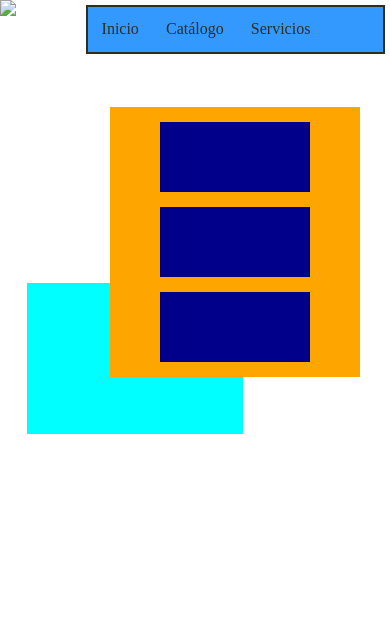
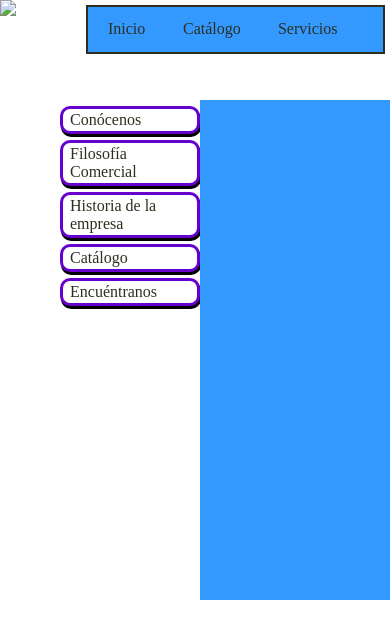
Before and after one commit to GZA1/DWpractica, a PHP site: page /index.html in a window 390 px wide; the page is wider, and only the part inside the window is pictured. Shown: the top 639 px of that part. Run offline with PHP 8.4, Linux system fonts and the light colour scheme; some libraries are stand-ins or nearby versions.

Commit message:
+ responsive ¿?

```diff
--- a/index.html
+++ b/index.html
@@ -3,23 +3,26 @@
     <head>
         <meta charset="utf-8">
         <meta name="author" content="Gonzalo Senovilla, Miguel Vitores">
+        <meta name="keywords" content="hardware components">
+        <meta name="robots" content="NoIndex, NoFollow">
+        <meta name="viewport" content="width=device-width">
         <link rel="stylesheet" href="styles/style1.css">
     </head>
     <body>
         <nav>
             <a id="logo" href="https://placeholder.com/"><img src="https://via.placeholder.com/60/6600cc/2e2e1f?text=Logo"></a>
-                <ul class="lista_nav">
+            <ul id="lista_nav">
                 <li class="cont_enlace_interno">
-                        <a id="enlace_inicio">Inicio</a>
+                    <a href="index.html">Inicio</a>
                 </li>
                 <li class="cont_enlace_interno">
-                        <a id="enlace_catalogo">Catálogo</a>
+                    <a href="catalogo/index.html">Catálogo</a>
                 </li>
                 <li class="cont_enlace_interno">
-                        <a id="enlace_servicios">Servicios</a>
+                    <a href="servicios/index.html">Servicios</a>
                 </li>
                 <li class="cont_enlace_interno">
-                        <a id="enlace_encuentranos">Encuéntranos</a>
+                    <a href="encuentranos/index.html">Encuéntranos</a>
                 </li>
                 <li>
                     <form>
@@ -34,25 +37,54 @@
                 </li>
             </ul>
         </nav>
+<!--            Este contiene los divs laterales-->
+            <div id="sideContainer">
+                <ul id="lista_side">
+                    <li class="sideDiv">
+                        <a>Conócenos</a>
+                    </li>
+                    <li class="sideDiv">
+                        <a>Filosofía Comercial</a>
+                    </li>
+                    <li class="sideDiv">
+                        <a>Historia de la empresa</a>
+                    </li>
+                    <li class="sideDiv">
+                        <a>Catálogo</a>
+                    </li>
+                    <li class="sideDiv">
+                        <a>Encuéntranos</a>
+                    </li>
+                </ul>
+            </div>
+        <div class="flex_rows" id="contenedor_main_ads">
 <!--        Este div contiene la parte central -->
             <div id="mainContainer">
-<!--            Este contiene los divs laterales-->
-           <div id="sideContainer">
-                <div class="sideDiv">Conocenos</div>
-                <div class="sideDiv">Filosofía Comercial</div>
-                <div class="sideDiv">Historia de la empresa</div>
-                <div class="sideDiv">Catálogo</div>
-                <div class="sideDiv">Encuéntranos</div>
-            </div>
                 <div id="contenidoMain"></div>
             </div>
-
+    <!--        Este div contiene los anuncios -->
             <aside id="adsLateral">
-            <div class="adv"></div>
-            <div class="adv"></div>
-            <div class="adv"></div>
-
-
+                <ul id="lista_ads">
+                    <li class="ad_container">
+                        <a href="http://www.uemc.es/" target="_blank" class="ad_enlace">
+                            <div><b>ANUNCIO</b></div>
+                            <div><img alt="UEMC" width="150px" src="img/ad1.png"></div>
+                        </a>
+                    </li>
+                    <li class="ad_container">
+                        <a href="http://www.uemc.es/" target="_blank" class="ad_enlace">
+                            <div><b>ANUNCIO</b></div>
+                            <div><img alt="UEMC" width="150px" src="img/ad2.png"></div>
+                        </a>
+                    </li>
+                    <li class="ad_container">
+                        <a href="http://www.uemc.es/" target="_blank" class="ad_enlace">
+                            <div><b>ANUNCIO</b></div>
+                            <div><img alt="UEMC" width="150px" src="img/ad3.png"></div>
+                        </a>
+                    </li>
+                </ul>
             </aside>
+        </div>
     </body>
 </html>
--- a/styles/style1.css
+++ b/styles/style1.css
@@ -26,7 +26,7 @@ nav {
     margin-right: 70px;
 }
 
-.lista_nav {
+#lista_nav {
     position: relative;
     padding: 2.5px 10px 2.5px 10px;
     padding-inline-start: 0px;
@@ -39,8 +39,7 @@ nav {
     border: 2.5px solid #2e2e1f;
 }
 
-.lista_nav li {
-    color: #2e2e1f;
+#lista_nav li {
     display: inline-block;
     float: left;
     position: relative;
@@ -48,89 +47,128 @@ nav {
     margin: 5px 3% 5px 3%;
 }
 
-.cont_enlace_interno:hover {
-    color: white;
-    background-color: #6600cc;
-    cursor: pointer;
-    border-radius: 5px;
+.cont_enlace_interno a {
+    text-decoration: none;
+    color: #2e2e1f;
+    padding: 5px;
+    margin: 5px 3% 5px 3%;
 }
 
-#mainContainer {
-    background-color: white;
-    display: block;
-    position: relative;
-    top: 100px;
-    margin-left: 9.5vw;
-    margin-right: 22vw;
-    height: 40vw;
-/*    box-sizing: border-box;*/
-
+.cont_enlace_interno:hover a{
+    background-color: #6600cc;
+    border-radius: 5px;
+    color: white;
 }
 
+
 #sideContainer {
-    display: inline-block;
-    position: relative;
-    bottom: 370px;
-    margin-left: 10px;
+    position: fixed;
+    width: 200px;
+    height: auto;
+    left: 0;
+    max-width: 200px;
+    margin-top: 100px;
+    overflow: hidden;
     z-index: 3;
 }
 
-
+#lista_side {
+    display: table;
+    position: relative;
+    padding-inline-start: 0px;
+    margin: 0px 0px 0px 60px;
+    width: 140px;
+    min-width: 140px;
+    height: auto;
+    overflow: hidden;
+}
 
 .sideDiv {
     background-color: white;
-    color: black;
     border: solid;
-
     border-color: #6600cc;
     display: block;
-    margin-top: 6px;
-    margin-bottom: 6px;
-    box-shadow: 1px 3px ;
+    margin: 6px 0px 6px 0px;
+    box-shadow: 1px 3px;
     border-radius: 10px;
     padding: 2px 7px 2px 7px;
     z-index: 4;
-
 }
 
-.sideDiv:hover {
+.sideDiv a {
+    text-decoration: none;
+    color: #2e2e1f;
+}
+
+.sideDiv:hover{
     background-color: #6600cc;
     cursor: pointer;
+}
 
+.sideDiv:hover a{
+    color: white;
+}
+
+
+#mainContainer {
+    display: block;
+    position: relative;
+    width: 78%;
+    margin-top: 100px;
+    min-height: 500px;
+    min-width: 400px;
 }
 
 #contenidoMain {
-    display: inline-block;
-    background-color: aqua;
-    height: 97%;
-    width: 81%;
-    margin-top: 7px;
-    margin-left: -10px;
+    background-color: #3399ff;
+    height: auto;
+    min-height: 500px;
     z-index: 50;
+}
 
-/*    position: relative;*/
+.flex_rows {
+    display: flex;
+    flex-direction: row
+}
+
+#contenedor_main_ads {
+    display: fixed;
+    margin: 0px 5% 0px 200px;
+}
 
 
+#adsLateral {
+    position: fixed;
+    width: 20%;
+    height: auto;
+    right: 0px;
+    margin-top: 100px;
+    overflow: hidden;
+    z-index: 3;
 }
 
-#adsLateral {
-    background-color: orange;
-/*    height: 200px;*/
-    width: 250px;
-    position: fixed;
-    top: 107px;
-    right: 30px;
-    max-height: 1000vw;
+@media (max-width: 750px) {
+    #adsLateral {
+        display: none;
+    }
 }
 
-.adv {
-    background-color: darkblue;
-    display: block;
-    height: 70px;
-    width: 150px;
+#lista_ads {
     position: relative;
-    top: 0px;
-    margin-top: 15px;
-    margin-bottom: 15px;
-    left: 50px;
+    padding-inline-start: 0px;
+    width: 100%;
+    min-width: 150px;
+    height: auto;
+    overflow: hidden;
 }
+
+.ad_container {
+    border-color: #6600cc;
+    margin-bottom: 50px;
+    z-index: 4;
+}
+
+.ad_enlace {
+    text-decoration: none;
+    color: #2e2e1f;
+}
```
Also changed, not shown: img/ad1.png (added), img/ad2.png (added), img/ad3.png (added), 1 other file. Lines whose indentation alone changed are shown as unchanged.
